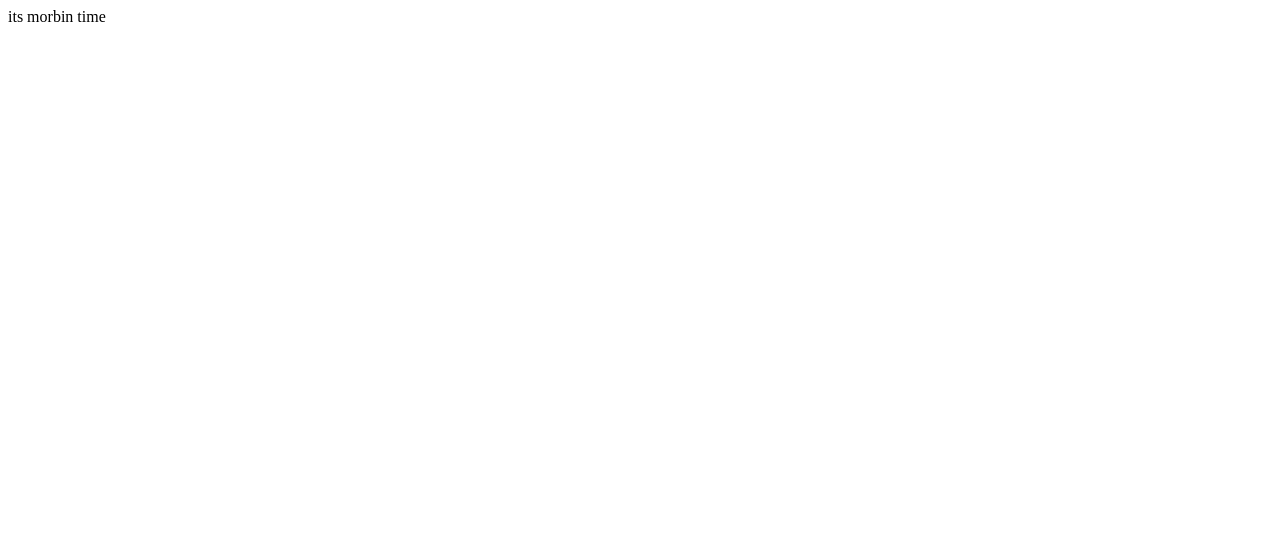
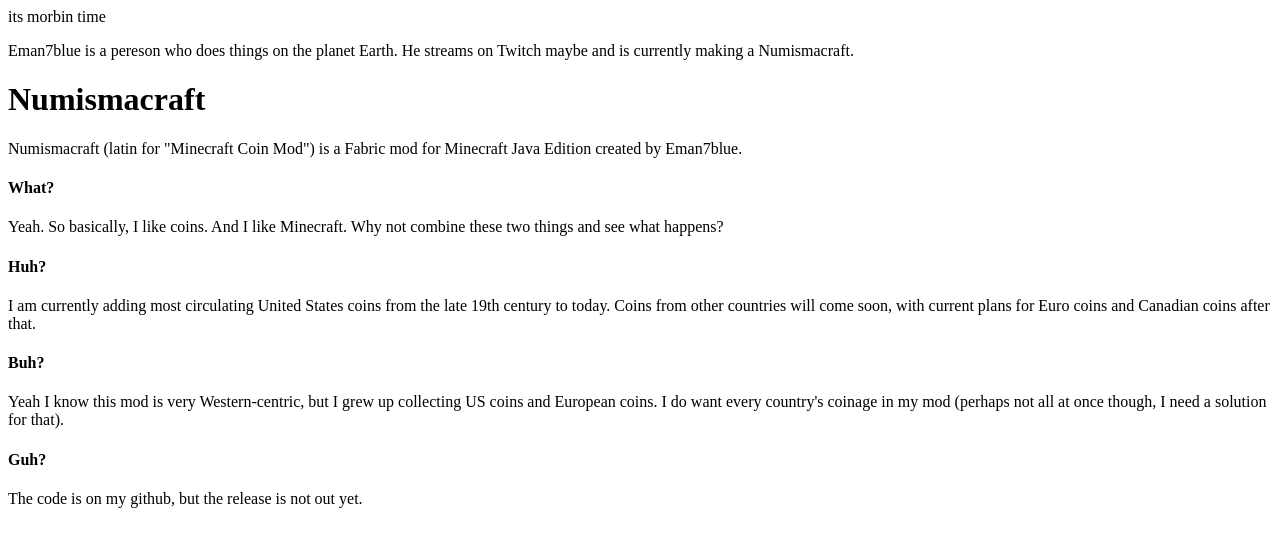
Before and after one commit to eman7blue/eman7blue.github.io, a plain HTML site: page index.html in a window 1280 px wide. Drawn offline with Linux system fonts and the light colour scheme.

Commit message:
Update index.html
numismacraft moment

```diff
--- a/index.html
+++ b/index.html
@@ -2,5 +2,37 @@
 <head>
   <body>
     its morbin time
+    <p>Eman7blue is a pereson who does things on the planet Earth. He streams on Twitch maybe and is currently making a Numismacraft.</p>
+    <h1>
+      Numismacraft
+    </h1>
+    <p>
+      Numismacraft (latin for "Minecraft Coin Mod") is a Fabric mod for Minecraft Java Edition created by Eman7blue.
+    </p>
+    <h4>
+      What?
+    </h4>
+    <p>
+      Yeah. So basically, I like coins. And I like Minecraft. Why not combine these two things and see what happens?
+    </p>
+    <h4>
+      Huh?
+    </h4>
+    <p>
+      I am currently adding most circulating United States coins from the late 19th century to today. Coins from other countries will come soon, with current plans for Euro coins and Canadian coins after that.
+    </p>
+    <h4>
+      Buh?
+    </h4>
+    <p>
+      Yeah I know this mod is very Western-centric, but I grew up collecting US coins and European coins. I do want every country's coinage in my mod (perhaps not all at once though, I need a solution for that).
+    </p>
+    <h4>
+      Guh?
+    </h4>
+    <p>
+      The code is on my github, but the release is not out yet.
+    </p>
   </body>
+
 </head>
```
